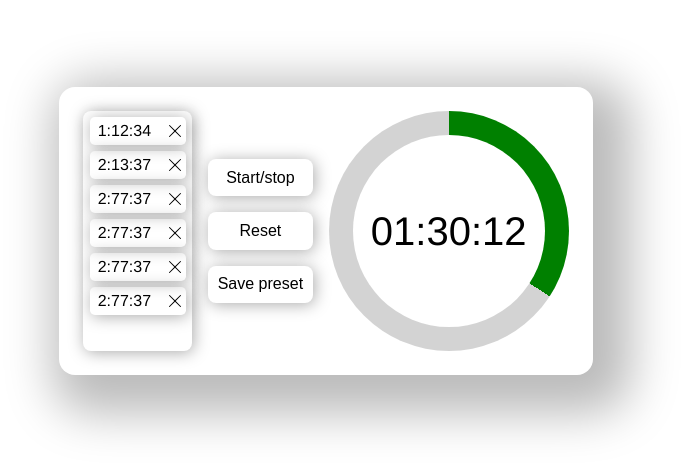
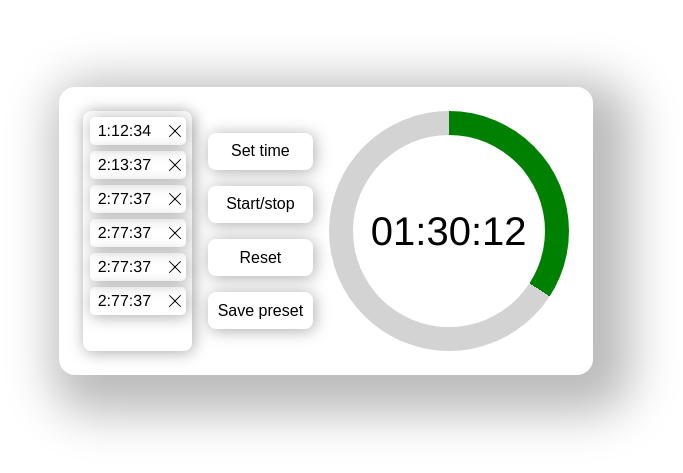
Before and after one commit to YuriiRG/SimpleTimer, a Vue app: page / in a window 1280 px wide. Shown: the part 169-642 px from the top of the page, without its empty margins (314-997 px from the left). Built offline with nearby package versions, Linux system fonts and the light colour scheme.

Commit message:
Add "Set time" button

```diff
--- a/src/App.vue
+++ b/src/App.vue
@@ -30,6 +30,7 @@ function addDummyPreset() {
     <div class="app">
       <Presets v-model:presets="dummyPresets" @delete-preset="deletePreset"/>
       <div class="buttons">
+        <Button text="Set time"/>
         <Button text="Start/stop"/>
         <Button text="Reset"/>
         <Button text="Save preset" @click="addDummyPreset"/>
```
